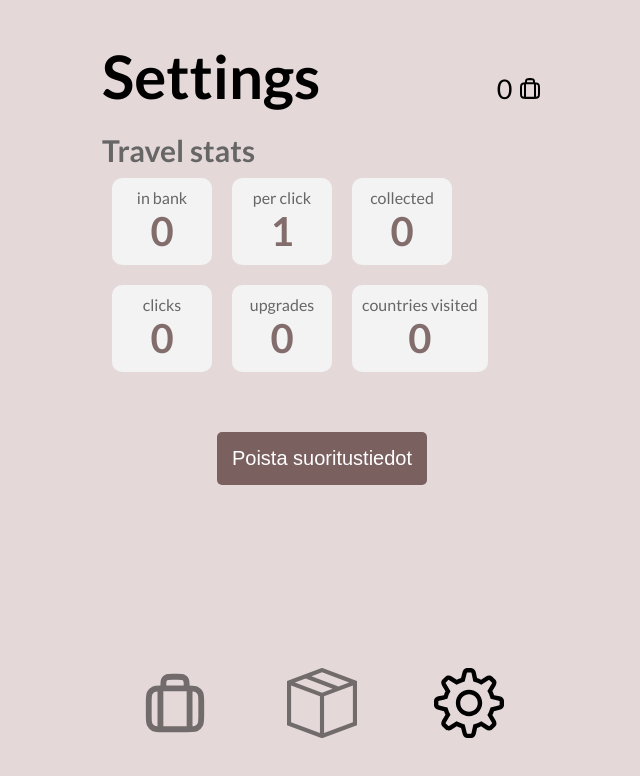
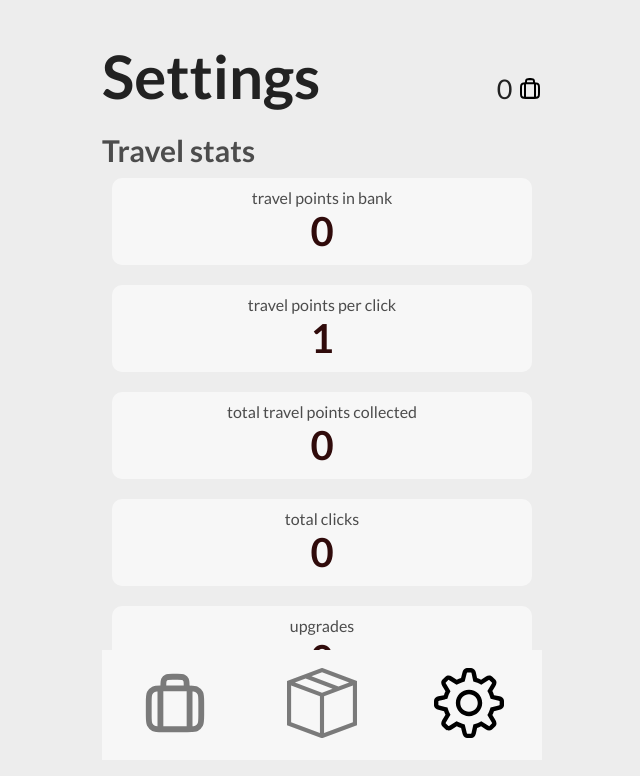
Before and after one commit to MiSa456/travel-clicker, a React (Vite) app: page /settings in a window 1280 px wide. Shown: the top 776 px of the page, without its empty margins (318-958 px from the left). Built offline with nearby package versions, Linux system fonts and the light colour scheme; a web font is replaced by a local one.

Commit message:
lisää ulkoasuviilauksia ja korjaus countriesVisited-tilastoon

```diff
--- a/src/App.css
+++ b/src/App.css
@@ -3,14 +3,14 @@
 /* -- Värimäärittelyt ------------------------------------------------- */
 
 :root {
-  --primary: #300b0b94;
-  --secondary: #300b0b94;
+  --primary: #300b0b;
+  --secondary: #f5a623; /* Kultainen tehosteväri */
   --neutral-lightest: #FFFFFF;
-  --neutral-light: #F3F3F3;
-  --neutral: #ddcdcdc2;
-  --neutral-dark: #999999;
-  --neutral-darker: #666666;
-  --neutral-darkest: #000000;
+  --neutral-light: #F7F7F7;
+  --neutral: #EDEDED;
+  --neutral-dark: #B8B8B8;
+  --neutral-darker: #4C4C4C;
+  --neutral-darkest: #222222;
 }
 
 /* -- yhteiset tyylimääritykset --------------------------------------- */
@@ -34,6 +34,17 @@ h1 {
     font-weight: 400;
     font-style: italic;
   }
+}
+
+button, input[type="text"] {
+  border: 2px solid var(--neutral-darkest);
+  border-radius: 0.25em;
+  padding: 0.5em 1em;
+  font-size: 1em;
+}
+
+button:active {
+  transform: scale(0.98);
 }
 
 /* -- Responsiivinen ulkoasu ------------------------------------------
@@ -91,6 +102,11 @@ h1 {
   background: var(--neutral);                              /* vierityspalkin taustaväri */
 }
 
+.scrollbox::-webkit-scrollbar-thumb {
+  background: linear-gradient(to bottom, var(--primary), var(--secondary));
+  border-radius: 5px;
+}
+
 /* -- Root-komponentti ------------------------------------------------ */
 
 .root {
@@ -120,6 +136,7 @@ h1 {
   align-items: center;                 /* keskitetään ikonit pystysuunnassa,
                                           NavLink-komponentin a-elementti lisää ikonin alle tyhjän tilan :( */
   justify-content: space-around;       /* sijoitetaan ikonit tasaisesti vaakasuunnassa */
+  background-color: var(--neutral-light);
 }
 
 .menu a {
@@ -157,7 +174,11 @@ h1 {
 
 a.active .menu_badge {
   background-color: var(--primary);              /* taustaväri (aktiivinen) */
-  color: var(--neutral-darkest);                 /* tekstiväri (aktiivinen) */
+  color: var(--neutral);                 /* tekstiväri (aktiivinen) */
+}
+
+.menu a:hover {
+  opacity: 0.8;
 }
 
 /* -- Clicker-komponentti --------------------------------------------- */
@@ -226,7 +247,7 @@ a.active .menu_badge {
 }
 
 .balance_total {
-  font-size: 2.2em;                    /* Luvun tekstikoko */
+  font-size: 2em;                    /* Luvun tekstikoko */
   color: var(--primary);               /* Luvun väri tehosteeksi */
   margin-top: -0.15em;                 /* Viedään lukua lähemmäs selitetekstiä */
   font-weight: bold;                   /* Teksti lihavoitu */
@@ -313,6 +334,7 @@ a.active .menu_badge {
 
 .settings > div {
   display: flex;                                 /* käytetään flexboxia sijoittelussa */
+  flex-direction: column;
   flex-wrap: wrap;                               /* sallitaan elementtien rivittyä seuraavalle riville */
 }
 
--- a/src/App.jsx
+++ b/src/App.jsx
@@ -1,5 +1,5 @@
 import { useState } from 'react';
-import './App.css'
+import './App.css';
 import AppRouter from './components/AppRouter';
 import items from './config/items.js';
 import round from './utils/round';
@@ -7,8 +7,6 @@ import getPurchasableItems from './utils/getPurchasableItems';
 import useLocalStorage from './utils/useLocalStorage';
 
 function App() {
-
-  // Esitellään pelin laskennalliset alkuarvot.
   const initialstats = {
     clicks: 0,
     balance: 0,
@@ -19,53 +17,37 @@ function App() {
     countriesVisited: 0
   };
 
-  // Laskee niiden tuotteiden lukumäärän, joiden ostamiseen on varaa.
   const countBuyableItems = (items, balance) => {
     let total = 0;
     getPurchasableItems(items).forEach(item => {
       if (item.price <= balance) total++;
     });
     return total;
-  }
+  };
 
-  // Luodaan taltio, johon tallennetaan pelin laskennalliset tiedot.
-  const [stats, setStats, resetStats] = useLocalStorage('travel-stats',initialstats);
-
-  // Luodaan taltio, johon tallennetaan tuotelista.
-  const [storeitems,setStoreitems, resetStoreitems] = useLocalStorage('travel-items',items);
-
+  const [stats, setStats, resetStats] = useLocalStorage('travel-stats', initialstats);
+  const [storeitems, setStoreitems, resetStoreitems] = useLocalStorage('travel-items', items);
 
   const handleClick = () => {
-    // Tehdään kopio stats-tilamuuttujasta.
-    let newstats = {...stats}
-    // Kasvatetaan napautusten lukumäärää yhdellä.
+    let newstats = { ...stats };
     newstats.clicks = newstats.clicks + 1;
-      // Kasvataan matkapisteiden määrää kasvatusarvolla.
-      newstats.balance = round(newstats.balance + newstats.increase, 1);
-      // Lasketaan ostettavissa olevien tuotteiden lukumäärä.
-      newstats.itemstobuy = countBuyableItems(storeitems,newstats.balance);
-      // Kasvatetaan matkapisteiden keräysmäärää.
-       newstats.collected = round(newstats.collected + newstats.increase,1);
-      // Tallennetaan päivitetty stats-muuttuja.
+    newstats.balance = round(newstats.balance + newstats.increase, 1);
+    newstats.itemstobuy = countBuyableItems(storeitems, newstats.balance);
+    newstats.collected = round(newstats.collected + newstats.increase, 1);
+
     setStats(newstats);
-  }
+  };
 
   const handlePurchase = (id) => {
     const index = storeitems.findIndex(storeitem => storeitem.id === id);
     if (stats.balance >= storeitems[index].price) {
-      // Tehdään kopiot tilamuuttujista.
       let newstoreitems = JSON.parse(JSON.stringify(storeitems));
       let newstats = { ...stats };
 
-      // Kasvatetaan tuotteiden määrää
       newstoreitems[index].qty++;
-      // Päivitetään pelaajan saldo
       newstats.balance = round(newstats.balance - newstoreitems[index].price, 1);
-      // Päivitetään tuotteen uusi hinta
-      newstoreitems[index].price =
-        Math.floor(newstoreitems[index].baseprice * Math.pow(1.15, newstoreitems[index].qty));
+      newstoreitems[index].price = Math.floor(newstoreitems[index].baseprice * Math.pow(1.15, newstoreitems[index].qty));
 
-      // Päivitetään kasvatusarvo ja päivitysten määrä
       let increase = 1;
       let upgrades = 0;
 
@@ -73,36 +55,34 @@ function App() {
         upgrades += newstoreitems[i].qty;
         increase += newstoreitems[i].multiplier * newstoreitems[i].qty;
 
-        // Tarkistetaan, onko ostettu tuote matkakohde (index >= 4)
         if (i >= 4 && newstoreitems[i].qty === 1) {
-          newstats.countriesVisited++; // Lisätään vieraillut maa
+          newstats.countriesVisited++;
         }
       }
 
-      // Päivitetään stats-tilamuuttuja
       newstats.increase = increase;
       newstats.upgrades = upgrades;
       newstats.itemstobuy = countBuyableItems(newstoreitems, newstats.balance);
       setStoreitems(newstoreitems);
       setStats(newstats);
+
     }
   };
 
   const handleReset = () => {
-    // Palautetaan taltiot alkuarvoihin.
     resetStats();
     resetStoreitems();
-  }
+  };
 
   return (
-    <AppRouter stats={stats}
-               storeitems={storeitems}
-               handleClick={handleClick}
-               handlePurchase={handlePurchase}
-               handleReset={handleReset} />
-
-  )
-
+    <AppRouter
+      stats={stats}
+      storeitems={storeitems}
+      handleClick={handleClick}
+      handlePurchase={handlePurchase}
+      handleReset={handleReset}
+    />
+  );
 }
 
-export default App
+export default App;
--- a/src/components/Suitcase.jsx
+++ b/src/components/Suitcase.jsx
@@ -1,4 +1,4 @@
-import suitcase from '../assets/suitcase-big.svg'
+import suitcase from '../assets/suitcase-big.svg';
 
 function Suitcase(props) {
   return (
--- a/src/pages/Settings.jsx
+++ b/src/pages/Settings.jsx
@@ -10,10 +10,10 @@ function Settings(props) {
         <div className="settings">
           <h2>Travel stats</h2>
           <div>
-            <Stat title="in bank" value={props.stats.balance} />
-            <Stat title="per click" value={props.stats.increase} />
-            <Stat title="collected" value={props.stats.collected} />
-            <Stat title="clicks" value={props.stats.clicks} />
+            <Stat title="travel points in bank" value={props.stats.balance} />
+            <Stat title="travel points per click" value={props.stats.increase} />
+            <Stat title="total travel points collected" value={props.stats.collected} />
+            <Stat title="total clicks" value={props.stats.clicks} />
             <Stat title="upgrades" value={props.stats.upgrades} />
             <Stat title="countries visited" value={props.stats.countriesVisited} />
           </div>
--- a/src/pages/Store.jsx
+++ b/src/pages/Store.jsx
@@ -3,7 +3,6 @@ import Item from '../components/Item';
 import getPurchasableItems from '../utils/getPurchasableItems';
 
 function Store(props) {
-  // Muodostetaan renderöitävä tuotelista.
   const items = getPurchasableItems(props.storeitems).map(item => (
     <Item key={item.id}
           item={item}
@@ -17,6 +16,14 @@ function Store(props) {
       <div className="scrollbox items">
         {items}
       </div>
+
+      {/* Näytetään loppuviesti, jos peli on päättynyt */}
+      {props.isGameFinished && (
+        <div className="game-finished-message">
+          <h2>Congratulations! You've visited every country on your list!</h2>
+          <p>Ready for another round?</p>
+        </div>
+      )}
     </div>
   );
 }
```
